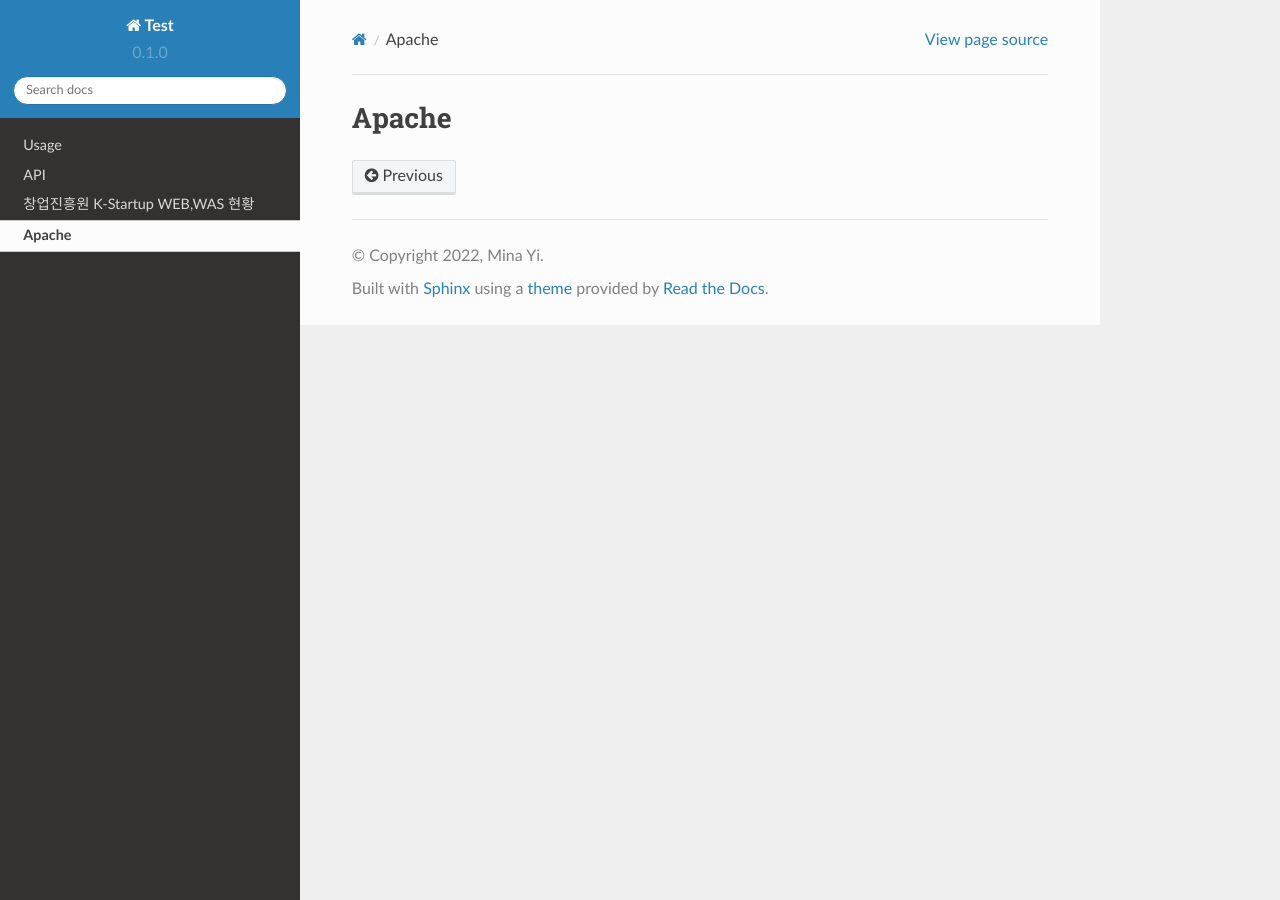
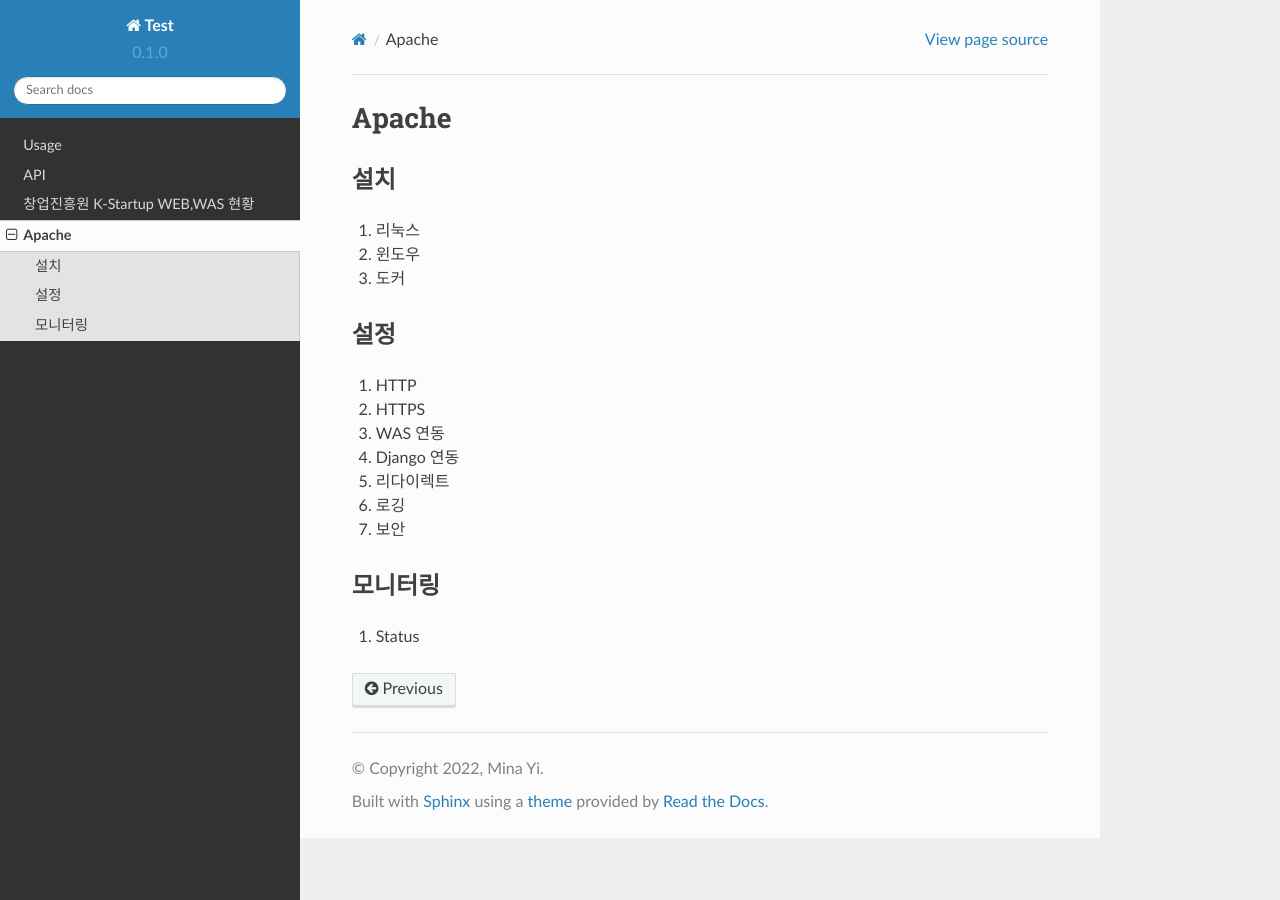
Before and after one commit to mina7928/readthedocs, a Sphinx documentation site: the page built from docs/source/apache.rst, in a window 1280 px wide. Built offline with Sphinx 7.4.7 and the Read the Docs theme 2.0.0, drawn with Linux system fonts in a browser that asks for light colours.

Commit message:
Update apache.rst

```diff
--- a/docs/source/apache.rst
+++ b/docs/source/apache.rst
@@ -1,2 +1,34 @@
 Apache
 ======
+
+설치
+----
+
+#. 리눅스
+
+#. 윈도우
+
+#. 도커
+
+설정
+----
+
+#. HTTP
+
+#. HTTPS
+
+#. WAS 연동
+
+#. Django 연동
+
+#. 리다이렉트
+
+#. 로깅
+
+#. 보안
+
+
+모니터링
+-------
+
+#. Status
```
